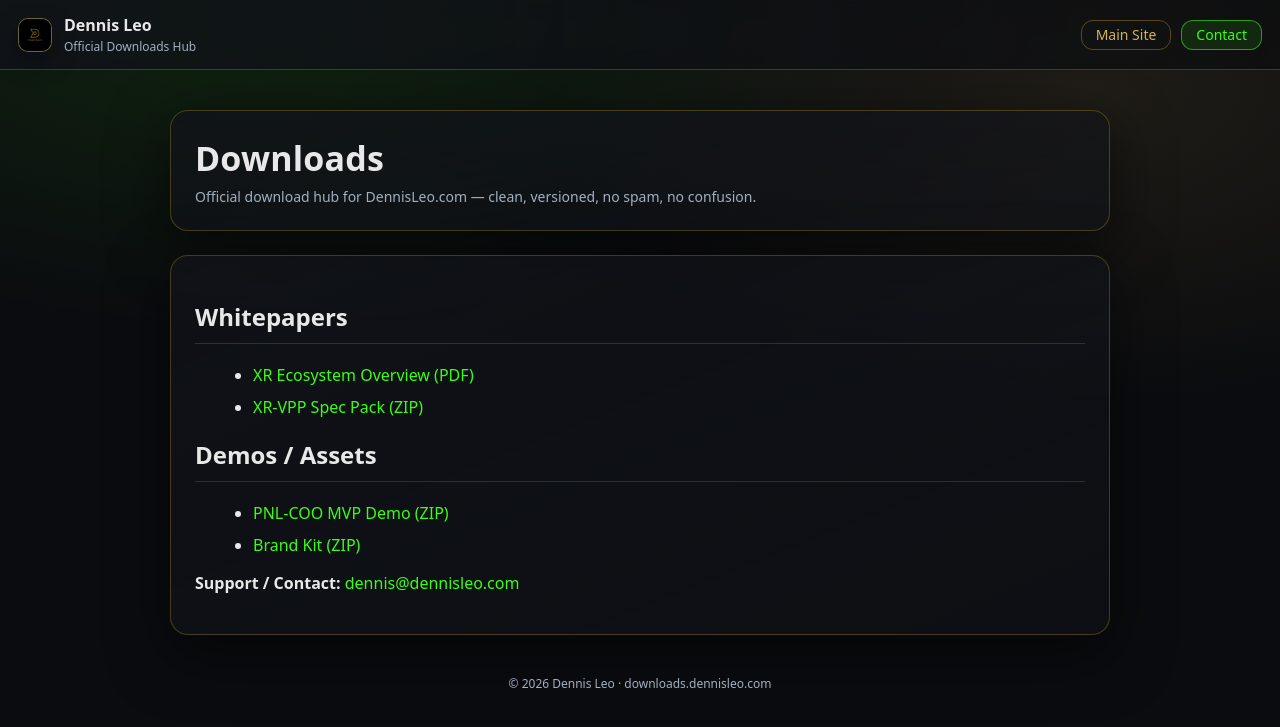
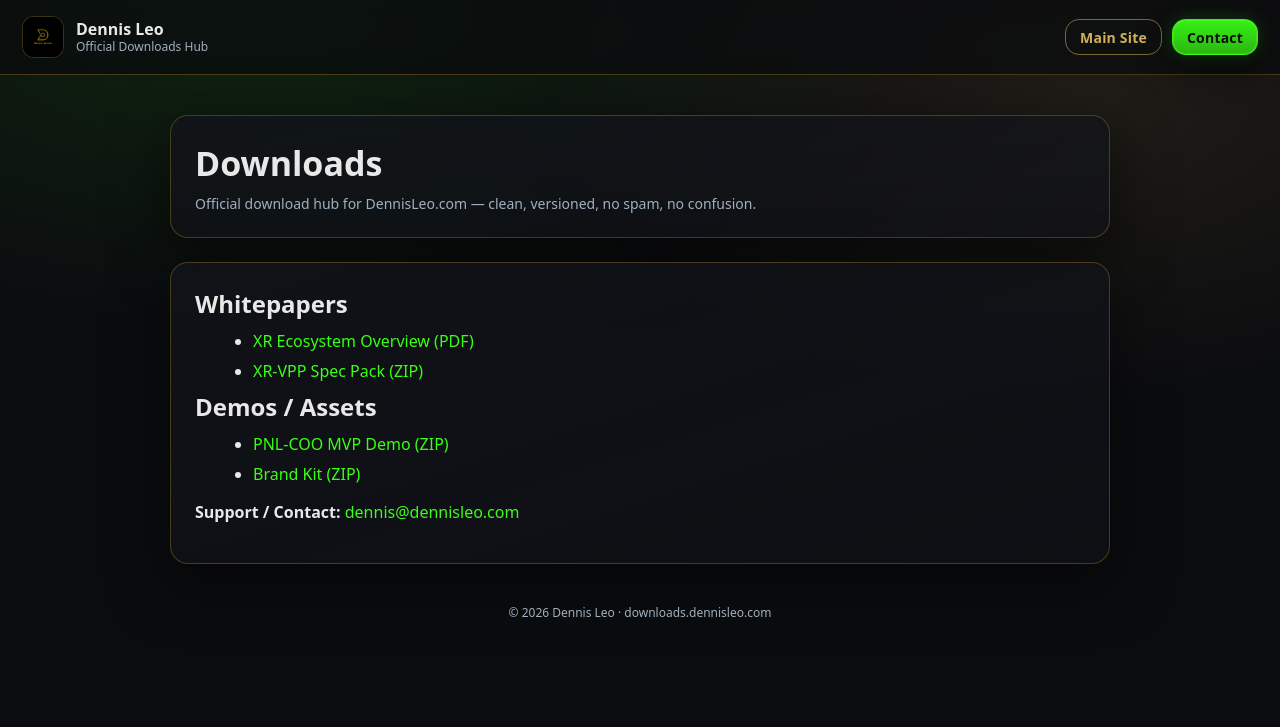
Before and after one commit to dennistyleo/dennis-downloads, a Jekyll site: the page built from index.md, in a window 1280 px wide. Shown: the top 727 px of the page. Built offline with Jekyll 4.4.1, drawn with Linux system fonts in a browser that asks for light colours.

Commit message:
Update site.css

```diff
--- a/assets/css/site.css
+++ b/assets/css/site.css
@@ -13,6 +13,8 @@
 
   --radius:18px;
   --max:980px;
+
+  --btnRadius:14px;
 }
 
 *{box-sizing:border-box}
@@ -23,174 +25,168 @@ body{
   color:var(--text);
   font-family: ui-sans-serif, system-ui, -apple-system, Segoe UI, Roboto, Helvetica, Arial, "Apple Color Emoji","Segoe UI Emoji";
   background:
-    radial-gradient(1200px 600px at 20% 0%,
-      rgba(57,255,20,.10),
-      transparent 55%),
-    radial-gradient(900px 520px at 85% 10%,
-      rgba(210,177,90,.10),
-      transparent 60%),
+    radial-gradient(1200px 600px at 20% 0%, rgba(57,255,20,.10), transparent 55%),
+    radial-gradient(900px 520px at 85% 10%, rgba(210,177,90,.10), transparent 60%),
     var(--bg);
 }
 
 a{color:var(--neon); text-decoration:none}
 a:hover{text-decoration:underline}
 
+/* ===== Top Bar ===== */
 .topbar{
   position:sticky;
   top:0;
-  z-index:10;
-  backdrop-filter: blur(10px);
-  background: linear-gradient(to right, rgba(17,19,25,.85), rgba(11,12,15,.65));
-  border-bottom:1px solid var(--line);
-  padding:14px 18px;
-
+  z-index:50;
   display:flex;
   align-items:center;
   justify-content:space-between;
-  gap:16px;
+  padding:16px 22px;
+  border-bottom:1px solid var(--line);
+  background:rgba(11,12,15,.72);
+  backdrop-filter: blur(10px);
 }
 
 .brand{
   display:flex;
   align-items:center;
   gap:12px;
-  min-width:240px;
 }
 
 .logo{
-  width:34px;
-  height:34px;
-  border-radius:10px;
-  border:1px solid rgba(210,177,90,.45);
-  box-shadow: 0 10px 24px rgba(0,0,0,.35);
-  background: rgba(210,177,90,.08);
+  width:42px;
+  height:42px;
+  border-radius:12px;
+  border:1px solid var(--line);
+  background:#000;
   object-fit:cover;
 }
 
-.brandtext .name{font-weight:700}
-.brandtext .sub{font-size:12px; color:var(--muted); margin-top:2px}
+.brandtext{display:flex; flex-direction:column; line-height:1.1}
+.name{font-weight:700}
+.sub{font-size:12px; color:var(--muted); margin-top:2px}
 
-.actions{
-  display:flex;
-  align-items:center;
-  gap:10px;
-}
+/* ===== Buttons ===== */
+.actions{display:flex; gap:10px; align-items:center}
 
-/* ===== Buttons: 明顯 hover / glow / lift ===== */
 .btn{
   display:inline-flex;
   align-items:center;
   justify-content:center;
-  gap:8px;
-
-  padding:7px 14px;
-  border-radius:12px;
+  height:36px;
+  padding:0 14px;
+  border-radius:var(--btnRadius);
   border:1px solid rgba(210,177,90,.55);
-  background: rgba(210,177,90,.08);
-
-  /* 注意：這裡不要用全站 a 的 neon 顏色 */
-  color: var(--gold2);
+  background:rgba(210,177,90,.06);
+  color:var(--text);
   font-size:14px;
-  line-height:1;
-
+  font-weight:650;
+  letter-spacing:.2px;
   text-decoration:none !important;
-
+  box-shadow:
+    inset 0 0 0 1px rgba(0,0,0,.22),
+    0 10px 26px rgba(0,0,0,.28);
   transition:
-    transform .18s ease,
-    box-shadow .18s ease,
-    background-color .18s ease,
-    border-color .18s ease,
-    color .18s ease;
+    transform .15s ease,
+    box-shadow .15s ease,
+    background .15s ease,
+    border-color .15s ease,
+    color .15s ease;
 }
 
-.btn:hover,
-.btn:focus-visible{
-  transform: translateY(-1px);
-  background: rgba(210,177,90,.16);
-  border-color: rgba(210,177,90,.95);
+.btn:hover{
+  transform:translateY(-1px);
+  background:rgba(210,177,90,.10);
+  border-color:rgba(210,177,90,.75);
   box-shadow:
-    0 0 0 1px rgba(210,177,90,.35),
-    0 14px 40px rgba(0,0,0,.45),
-    0 0 18px rgba(210,177,90,.28);
-  text-decoration:none !important;
+    inset 0 0 0 1px rgba(0,0,0,.22),
+    0 14px 34px rgba(0,0,0,.35);
 }
 
-.btn:active{
-  transform: translateY(0px);
-  box-shadow:
-    0 0 0 1px rgba(210,177,90,.22),
-    0 10px 26px rgba(0,0,0,.45);
+.btn:active{transform:translateY(0)}
+
+/* Main Site：金色 Ghost */
+.btn.ghost{
+  background:transparent;
+  color:var(--gold2);
+  border-color:rgba(210,177,90,.55);
+  box-shadow:none;
 }
 
-/* Ghost button */
-.btn.ghost{
-  background: transparent;
-  color: var(--gold2);
-  border-color: rgba(176,141,42,.45);
+.btn.ghost:hover{
+  background:rgba(210,177,90,.08);
+  box-shadow:0 10px 26px rgba(0,0,0,.22);
 }
 
-.btn.ghost:hover,
-.btn.ghost:focus-visible{
-  background: rgba(176,141,42,.12);
-  border-color: rgba(210,177,90,.95);
+/* Contact：Neon Primary（你要的“效果”在这里） */
+.btn.primary{
+  background:linear-gradient(180deg, rgba(57,255,20,.95), rgba(57,255,20,.70));
+  color:#061006;
+  border-color:rgba(57,255,20,.80);
   box-shadow:
-    0 0 0 1px rgba(210,177,90,.28),
-    0 14px 40px rgba(0,0,0,.45),
-    0 0 18px rgba(210,177,90,.22);
+    inset 0 0 0 1px rgba(255,255,255,.10),
+    0 0 18px rgba(57,255,20,.18),
+    0 14px 34px rgba(0,0,0,.45);
 }
 
-/* Primary button (Contact) */
-.btn.primary{
-  border-color: rgba(57,255,20,.55);
-  background: rgba(57,255,20,.10);
-  color: var(--neon);
+.btn.primary:hover{
+  background:linear-gradient(180deg, rgba(57,255,20,1), rgba(57,255,20,.78));
+  box-shadow:
+    inset 0 0 0 1px rgba(255,255,255,.12),
+    0 0 24px rgba(57,255,20,.22),
+    0 16px 40px rgba(0,0,0,.50);
 }
 
-.btn.primary:hover,
-.btn.primary:focus-visible{
-  background: rgba(57,255,20,.16);
-  border-color: rgba(57,255,20,.95);
-  box-shadow:
-    0 0 0 1px rgba(57,255,20,.30),
-    0 14px 40px rgba(0,0,0,.45),
-    0 0 18px rgba(57,255,20,.22);
+/* Keyboard focus */
+.btn:focus-visible{
+  outline:2px solid rgba(57,255,20,.55);
+  outline-offset:3px;
 }
 
 /* ===== Layout ===== */
 .container{
-  max-width: var(--max);
+  max-width:var(--max);
   margin:40px auto;
   padding:0 20px;
 }
 
 .hero{
-  background: linear-gradient(to bottom right, rgba(17,19,25,.80), rgba(17,19,25,.50));
+  background:linear-gradient(to bottom right, rgba(17,19,25,.86), rgba(17,19,25,.52));
   padding:24px;
   border:1px solid var(--line);
-  border-radius: var(--radius);
-  box-shadow: var(--shadow);
+  border-radius:var(--radius);
+  box-shadow:var(--shadow);
   margin-bottom:24px;
 }
 
-.hero h1{margin:0 0 6px 0; font-size:34px; letter-spacing:.2px}
-.hero .lead{margin:0; color:var(--muted); font-size:14px}
+.hero h1{
+  margin:0 0 8px 0;
+  font-size:34px;
+}
+
+.lead{
+  margin:0;
+  color:var(--muted);
+  font-size:14px;
+}
 
 .card{
   border:1px solid var(--line);
-  border-radius: var(--radius);
-  background: linear-gradient(to bottom right, rgba(17,19,25,.80), rgba(17,19,25,.50));
+  border-radius:var(--radius);
+  background:linear-gradient(to bottom right, rgba(17,19,25,.86), rgba(17,19,25,.52));
   padding:24px;
-  box-shadow: var(--shadow);
+  box-shadow:var(--shadow);
 }
 
-.content h2{
-  margin-top:20px;
-  border-bottom:1px solid rgba(176,141,42,.25);
-  padding-bottom:10px;
+hr{
+  border:none;
+  border-top:1px solid rgba(176,141,42,.25);
+  margin:18px 0;
 }
 
-.content ul{margin:12px 0 0 18px}
-.content li{margin:10px 0}
+h2,h3{margin:0 0 10px 0}
+ul{margin:10px 0 0 18px}
+li{margin:8px 0}
 
 .footer{
   margin-top:40px;
```
